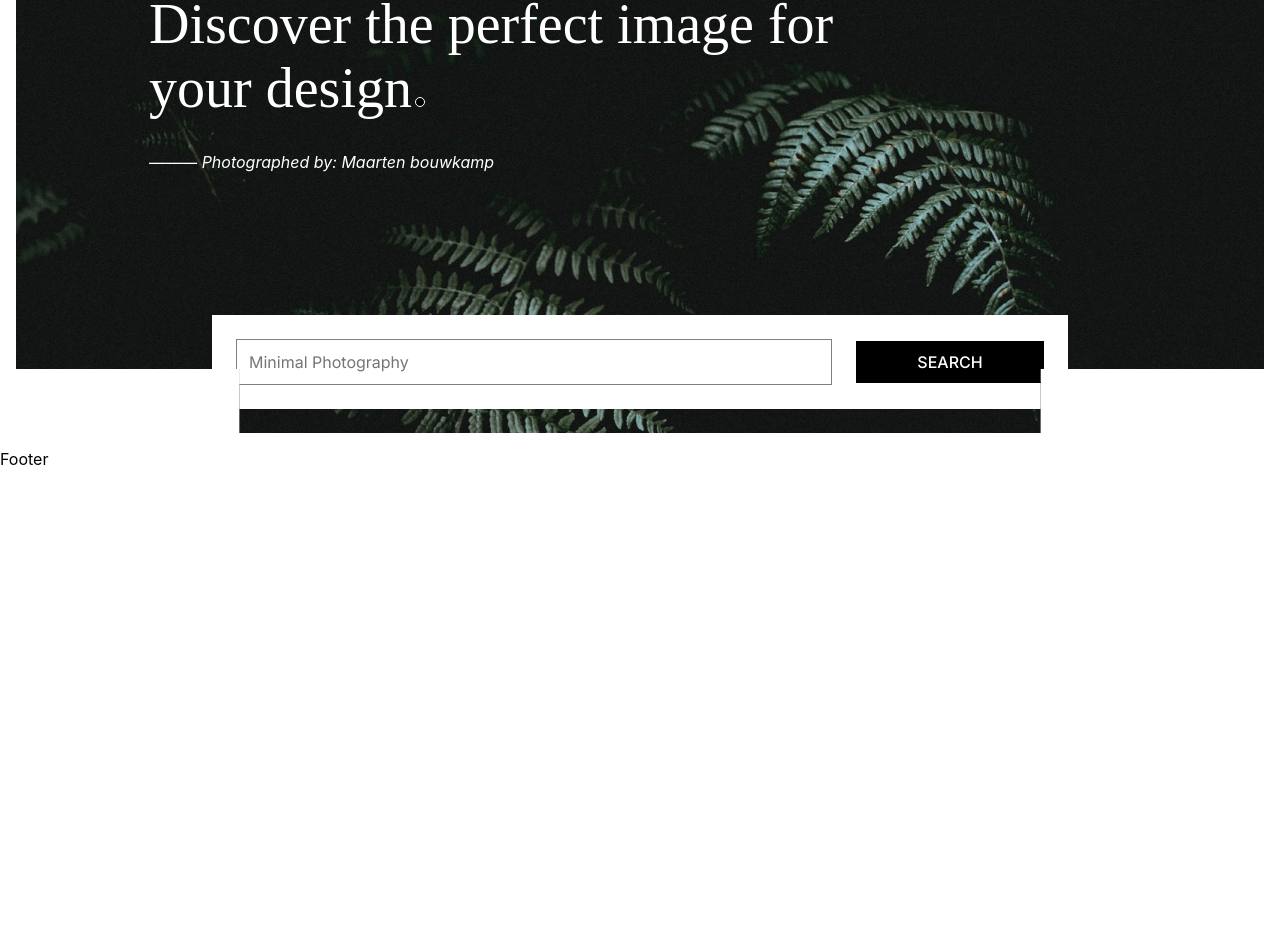
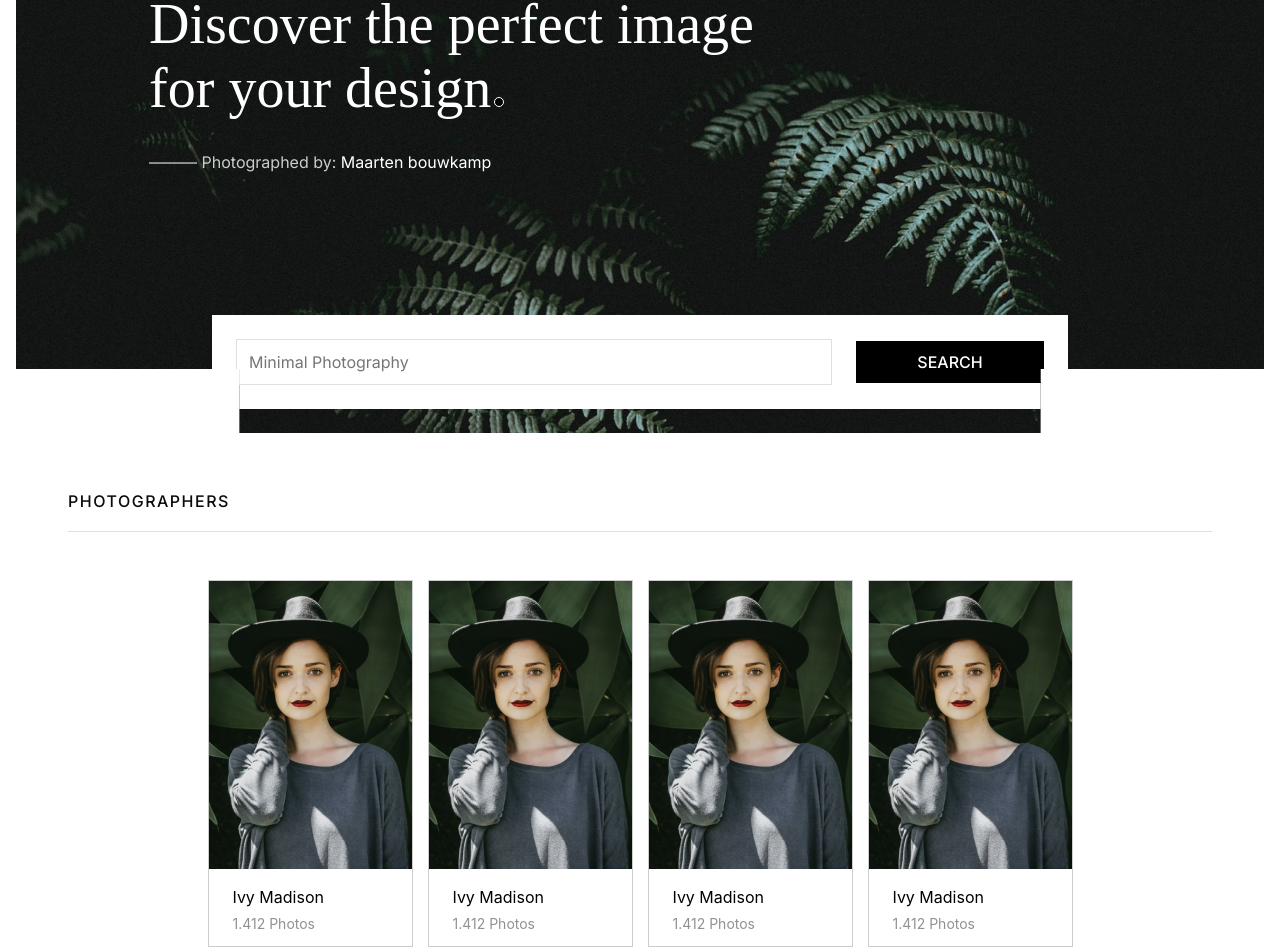
Before and after one commit to cedricheijlman/unsplash-viewr, a Next.js app: page /discover in a window 1280 px wide. Shown: the part 271-1223 px from the top of the page. Before the commit the page ends 800 px from the top, so only its background shows below. Built offline with nearby package versions, Linux system fonts and the light colour scheme.

Commit message:
Photographers Section

```diff
--- a/components/Layout.tsx
+++ b/components/Layout.tsx
@@ -1,6 +1,6 @@
 import React from "react";
 import Footer from "./Footer";
-import Navbar from "./Navbar";
+import Navbar from "./Navbar/Navbar";
 
 interface LayoutInterface {
   children: React.ReactNode;
--- /dev/null
+++ b/components/Photographers/PhotographerCard.module.css
@@ -0,0 +1,24 @@
+.photographerCard {
+  border: 1px solid #cccccc;
+  margin: 7.5px;
+}
+
+.image {
+  width: 203px;
+  height: 288px;
+}
+
+.description {
+  padding: 14px 24px;
+}
+
+.name {
+  padding-bottom: 4px;
+  font-size: 16px;
+}
+
+.photoTotal {
+  padding-top: 4px;
+  font-size: 14px;
+  color: #919191;
+}
--- /dev/null
+++ b/components/Photographers/PhotographerCard.tsx
@@ -0,0 +1,23 @@
+import React from "react";
+import styles from "./PhotographerCard.module.css";
+import Image from "next/image";
+
+const PhotographerCard = () => {
+  return (
+    <article className={styles.photographerCard}>
+      <Image
+        width={100}
+        className={styles.image}
+        height={100}
+        alt="Photographer"
+        src="/image.png"
+      />
+      <div className={styles.description}>
+        <p className={styles.name}>Ivy Madison</p>
+        <p className={styles.photoTotal}>1.412 Photos</p>
+      </div>
+    </article>
+  );
+};
+
+export default PhotographerCard;
--- a/components/Searchbar.module.css
+++ b/components/Searchbar/Searchbar.module.css
@@ -17,11 +17,12 @@
   font-size: 16px;
   line-height: 16px;
   outline: none;
-  border: 1px solid grey;
+  border: 1px solid #e0e0e0;
 }
 
 .searchBar button {
   background-color: black;
+
   width: 188px;
   padding: 12px;
   margin-left: 24px;
--- a/pages/discover/Discover.module.css
+++ b/pages/discover/Discover.module.css
@@ -1,3 +1,16 @@
+.sectionTitle {
+  width: 100%;
+  border-bottom: 1px solid #e0e0e0;
+  padding-bottom: 18px;
+  font-size: 16px;
+  line-height: 24px;
+  letter-spacing: 1.5px;
+  color: #0b0b0b;
+  font-weight: 500;
+  font-family: "Inter";
+  text-transform: uppercase;
+}
+
 .discover header {
   min-height: 688px;
   background-image: url("./discover.png");
@@ -15,6 +28,7 @@
     17.8977272727% 624px,
     0 624px
   );
+  margin-bottom: 56px;
 }
 
 .blockQuote {
@@ -23,6 +37,8 @@
   top: calc(226 / 688 * 100%);
   left: calc(164 / 1408 * 100%);
   z-index: 99;
+  max-width: 650px;
+  margin-right: 60px;
 }
 
 .blockQuote p {
@@ -36,6 +52,15 @@
 }
 
 .discover cite {
+  font-style: normal;
+  font-family: "Inter";
+  font-weight: 12px;
+  line-height: 16px;
+  letter-spacing: 2%;
+}
+
+.citeDescription {
+  color: #cccccc;
 }
 
 .dot {
@@ -47,3 +72,23 @@
   border: 1.5px solid #ffffff;
   display: inline-block;
 }
+
+/* ------- Photographers Section ------- */
+
+.photographers {
+  display: flex;
+  flex-direction: column;
+  margin: 0 68px;
+  justify-content: center;
+}
+
+.photographersRow {
+  margin: 40.5px 0;
+  flex-wrap: wrap;
+  display: flex;
+  width: 100%;
+  align-items: center;
+  justify-content: center;
+}
+
+/* ------- Photo's Section ------- */
--- a/pages/discover/index.tsx
+++ b/pages/discover/index.tsx
@@ -1,5 +1,6 @@
 import React from "react";
-import Searchbar from "../../components/Searchbar";
+import PhotographerCard from "../../components/Photographers/PhotographerCard";
+import Searchbar from "../../components/Searchbar/Searchbar";
 import styles from "./Discover.module.css";
 
 const Discover = () => {
@@ -13,11 +14,25 @@ const Discover = () => {
             <span className={styles.dot}></span>
           </p>
           <cite>
-            <span>&mdash;&mdash;&mdash; Photographed by:</span>{" "}
-            <span>Maarten bouwkamp</span>
+            <span className={styles.citeDescription}>
+              &mdash;&mdash;&mdash; Photographed by: {""}
+            </span>
+            <span className={styles.citeName}>Maarten bouwkamp</span>
           </cite>
         </blockquote>
       </header>
+
+      <section className={styles.photographers}>
+        <h2 className={styles.sectionTitle}>Photographers</h2>
+        <div className={styles.photographersRow}>
+          <PhotographerCard />
+          <PhotographerCard />
+          <PhotographerCard />
+          <PhotographerCard />
+        </div>
+      </section>
+
+      <section className={styles.photos}></section>
     </main>
   );
 };
```
Also changed, not shown: components/Navbar/Navbar.module.css (renamed from components/Navbar.module.css), components/Navbar/Navbar.tsx (renamed from components/Navbar.tsx), components/Searchbar/Searchbar.tsx (renamed from components/Searchbar.tsx), public/image.png (added).
